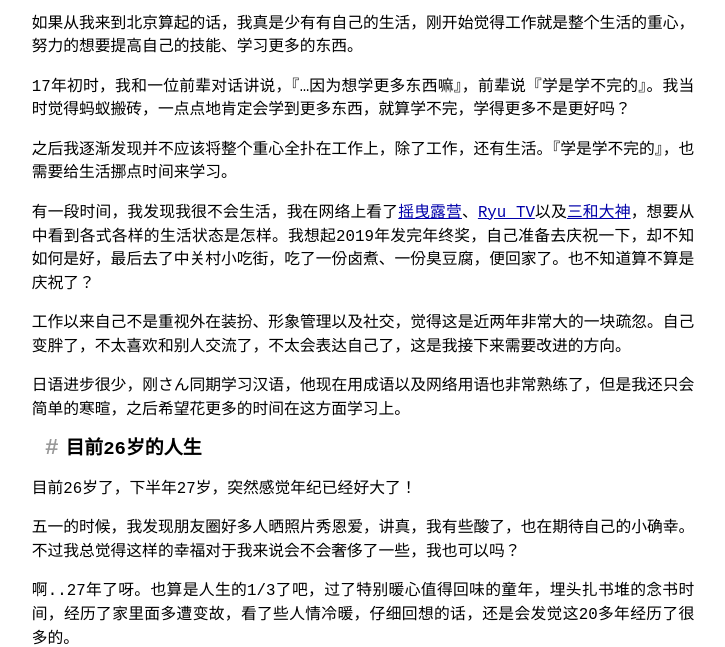
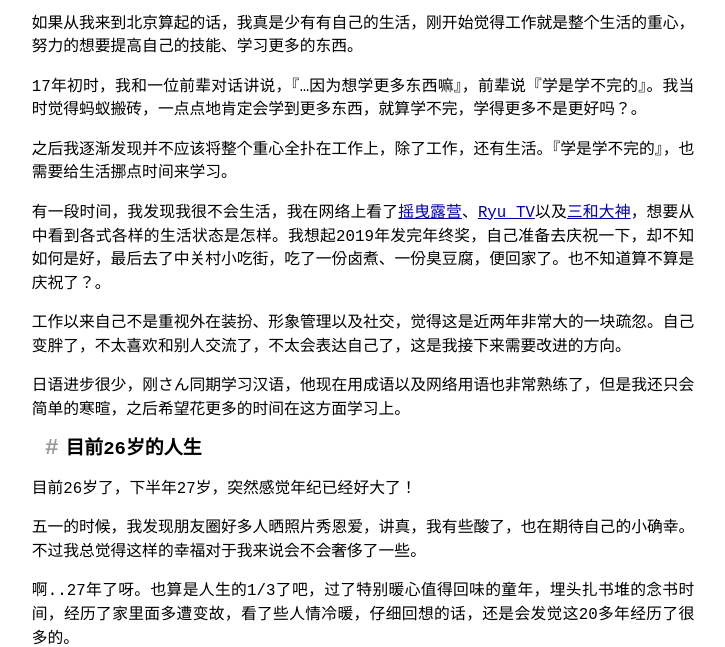
Before and after one commit to imekaku/imekaku.github.io, a Jekyll site: the page built from _posts/2020-05-04-may.md, in a window 1280 px wide and 900 px high, scrolled down 1918 px. Shown: the part 182-829 px from the top of the window, without its empty margins (277-1002 px from the left). Built offline with Jekyll 4.4.1, drawn with Linux system fonts in a browser that asks for light colours.

Commit message:
modify post

```diff
--- a/_posts/2020-05-04-may.md
+++ b/_posts/2020-05-04-may.md
@@ -52,11 +52,11 @@ category: other
 ## 生活得不够
 如果从我来到北京算起的话，我真是少有有自己的生活，刚开始觉得工作就是整个生活的重心，努力的想要提高自己的技能、学习更多的东西。
 
-17年初时，我和一位前辈对话讲说，『...因为想学更多东西嘛』，前辈说『学是学不完的』。我当时觉得蚂蚁搬砖，一点点地肯定会学到更多东西，就算学不完，学得更多不是更好吗？
+17年初时，我和一位前辈对话讲说，『...因为想学更多东西嘛』，前辈说『学是学不完的』。我当时觉得蚂蚁搬砖，一点点地肯定会学到更多东西，就算学不完，学得更多不是更好吗？。
 
 之后我逐渐发现并不应该将整个重心全扑在工作上，除了工作，还有生活。『学是学不完的』，也需要给生活挪点时间来学习。
 
-有一段时间，我发现我很不会生活，我在网络上看了[摇曳露营](https://www.iqiyi.com/v_19rres1m20.html)、[Ryu TV](https://www.youtube.com/channel/UCCZS6YMggfiRV_U7NuiNNsg)以及[三和大神](https://www.youtube.com/watch?v=u7XhF34Lwbs)，想要从中看到各式各样的生活状态是怎样。我想起2019年发完年终奖，自己准备去庆祝一下，却不知如何是好，最后去了中关村小吃街，吃了一份卤煮、一份臭豆腐，便回家了。也不知道算不算是庆祝了？
+有一段时间，我发现我很不会生活，我在网络上看了[摇曳露营](https://www.iqiyi.com/v_19rres1m20.html)、[Ryu TV](https://www.youtube.com/channel/UCCZS6YMggfiRV_U7NuiNNsg)以及[三和大神](https://www.youtube.com/watch?v=u7XhF34Lwbs)，想要从中看到各式各样的生活状态是怎样。我想起2019年发完年终奖，自己准备去庆祝一下，却不知如何是好，最后去了中关村小吃街，吃了一份卤煮、一份臭豆腐，便回家了。也不知道算不算是庆祝了？。
 
 工作以来自己不是重视外在装扮、形象管理以及社交，觉得这是近两年非常大的一块疏忽。自己变胖了，不太喜欢和别人交流了，不太会表达自己了，这是我接下来需要改进的方向。
 
@@ -65,7 +65,7 @@ category: other
 ## 目前26岁的人生
 目前26岁了，下半年27岁，突然感觉年纪已经好大了！
 
-五一的时候，我发现朋友圈好多人晒照片秀恩爱，讲真，我有些酸了，也在期待自己的小确幸。不过我总觉得这样的幸福对于我来说会不会奢侈了一些，我也可以吗？
+五一的时候，我发现朋友圈好多人晒照片秀恩爱，讲真，我有些酸了，也在期待自己的小确幸。不过我总觉得这样的幸福对于我来说会不会奢侈了一些。
 
 啊..27年了呀。也算是人生的1/3了吧，过了特别暖心值得回味的童年，埋头扎书堆的念书时间，经历了家里面多遭变故，看了些人情冷暖，仔细回想的话，还是会发觉这20多年经历了很多的。
 
```
